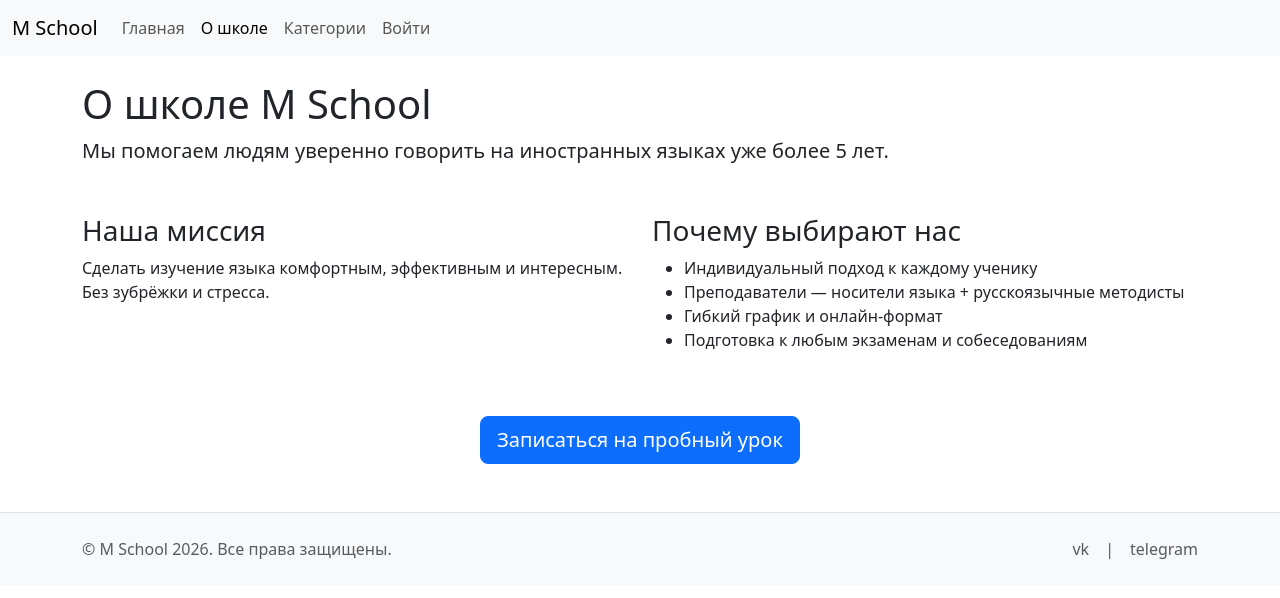
After one commit to Combir/first-web-project, a Django app: page /about/ in a window 1280 px wide. The commit adds this page. Shown: the top 598 px of the page. Run offline with Django 5.2, Linux system fonts and the light colour scheme.

Commit message:
Lab 4 done

```diff
--- a/config/urls.py
+++ b/config/urls.py
@@ -1,24 +1,9 @@
-"""
-URL configuration for config project.
-
-The `urlpatterns` list routes URLs to views. For more information please see:
-    https://docs.djangoproject.com/en/6.0/topics/http/urls/
-Examples:
-Function views
-    1. Add an import:  from my_app import views
-    2. Add a URL to urlpatterns:  path('', views.home, name='home')
-Class-based views
-    1. Add an import:  from other_app.views import Home
-    2. Add a URL to urlpatterns:  path('', Home.as_view(), name='home')
-Including another URLconf
-    1. Import the include() function: from django.urls import include, path
-    2. Add a URL to urlpatterns:  path('blog/', include('blog.urls'))
-"""
 from django.contrib import admin
 from django.urls import path
-from pages.views import index
+from pages.views import index, about
 
 urlpatterns = [
     path('admin/', admin.site.urls),
     path('', index, name='home'),
+    path('about/', about, name='about'),
 ]
--- /dev/null
+++ b/pages/templates/pages/about.html
@@ -0,0 +1,28 @@
+{% extends 'pages/base.html' %}
+
+{% block title %}О школе — M School{% endblock %}
+
+{% block content %}
+    <h1>О школе M School</h1>
+    <p class="lead mb-5">Мы помогаем людям уверенно говорить на иностранных языках уже более 5 лет.</p>
+
+    <div class="row">
+        <div class="col-md-6">
+            <h3>Наша миссия</h3>
+            <p>Сделать изучение языка комфортным, эффективным и интересным. Без зубрёжки и стресса.</p>
+        </div>
+        <div class="col-md-6">
+            <h3>Почему выбирают нас</h3>
+            <ul>
+                <li>Индивидуальный подход к каждому ученику</li>
+                <li>Преподаватели — носители языка + русскоязычные методисты</li>
+                <li>Гибкий график и онлайн-формат</li>
+                <li>Подготовка к любым экзаменам и собеседованиям</li>
+            </ul>
+        </div>
+    </div>
+
+    <div class="mt-5 text-center">
+        <a href="#" class="btn btn-primary btn-lg">Записаться на пробный урок</a>
+    </div>
+{% endblock %}
--- /dev/null
+++ b/pages/templates/pages/base.html
@@ -0,0 +1,74 @@
+<!DOCTYPE html>
+<html lang="ru">
+<head>
+    <meta charset="utf-8">
+    <meta name="viewport" content="width=device-width, initial-scale=1">
+    <title>{% block title %}M School — Школа иностранных языков{% endblock %}</title>
+    <link href="https://cdn.jsdelivr.net/npm/bootstrap@5.3.8/dist/css/bootstrap.min.css"
+          rel="stylesheet"
+          integrity="sha384-sRIl4kxILFvY47J16cr9ZwB07vP4J8+LH7qKQnuqkuIAvNWLzeN8tE5YBujZqJLB"
+          crossorigin="anonymous">
+</head>
+<body>
+
+    <header>
+        <nav class="navbar navbar-expand-lg bg-body-tertiary">
+            <div class="container-fluid">
+                <a class="navbar-brand" href="{% url 'home' %}">M School</a>
+                <button class="navbar-toggler" type="button"
+                        data-bs-toggle="collapse"
+                        data-bs-target="#navbarSupportedContent"
+                        aria-controls="navbarSupportedContent"
+                        aria-expanded="false"
+                        aria-label="Toggle navigation">
+                    <span class="navbar-toggler-icon"></span>
+                </button>
+                <div class="collapse navbar-collapse" id="navbarSupportedContent">
+                    <ul class="navbar-nav me-auto mb-2 mb-lg-0">
+                        <li class="nav-item">
+                            <a class="nav-link {% if request.resolver_match.url_name == 'home' %}active{% endif %}"
+                               href="{% url 'home' %}">Главная</a>
+                        </li>
+                        <li class="nav-item">
+                            <a class="nav-link {% if request.resolver_match.url_name == 'about' %}active{% endif %}"
+                               href="{% url 'about' %}">О школе</a>
+                        </li>
+                        <li class="nav-item">
+                            <a class="nav-link" href="#">Категории</a>
+                        </li>
+                        <li class="nav-item">
+                            <a class="nav-link" href="#">Войти</a>
+                        </li>
+                    </ul>
+                </div>
+            </div>
+        </nav>
+    </header>
+
+    <main>
+        <div class="container my-4">
+            {% block content %}
+            {% endblock %}
+        </div>
+    </main>
+
+    <footer class="text-center py-4 bg-light mt-5 border-top">
+        <div class="container">
+            <div class="d-flex justify-content-between align-items-center flex-wrap gap-3">
+                <p class="mb-0 text-muted">
+                    © M School 2026. Все права защищены.
+                </p>
+                <div class="text-muted d-flex align-items-center gap-3">
+                    <a href="#" class="text-muted text-decoration-none">vk</a>
+                    <span class="text-muted">|</span>
+                    <a href="#" class="text-muted text-decoration-none">telegram</a>
+                </div>
+            </div>
+        </div>
+    </footer>
+
+    <script src="https://cdn.jsdelivr.net/npm/bootstrap@5.3.8/dist/js/bootstrap.bundle.min.js"
+            integrity="sha384-FKyoEForCGlyvwx9Hj09JcYn3nv7wiPVlz7YYwJrWVcXK/BmnVDxM+D2scQbITxI"
+            crossorigin="anonymous"></script>
+</body>
+</html>
--- a/pages/views.py
+++ b/pages/views.py
@@ -1,4 +1,14 @@
 from django.shortcuts import render
 
 def index(request):
-    return render(request, 'pages/index.html')
+    context = {
+        'title': 'Главная — M School',
+        'welcome_message': 'Добро пожаловать в школу иностранных языков!',
+    }
+    return render(request, 'pages/index.html', context)
+
+def about(request):
+    context = {
+        'title': 'О школе — M School',
+    }
+    return render(request, 'pages/about.html', context)
--- a/requirements.txt
+++ b/requirements.txt
@@ -0,0 +1,4 @@
+asgiref==3.11.1
+Django==6.0.2
+sqlparse==0.5.5
+tzdata==2025.3
```
Also changed, not shown: pages/templates/pages/index.html (+8 -81 lines), pages/urls.py (added, +7 -0 lines).
